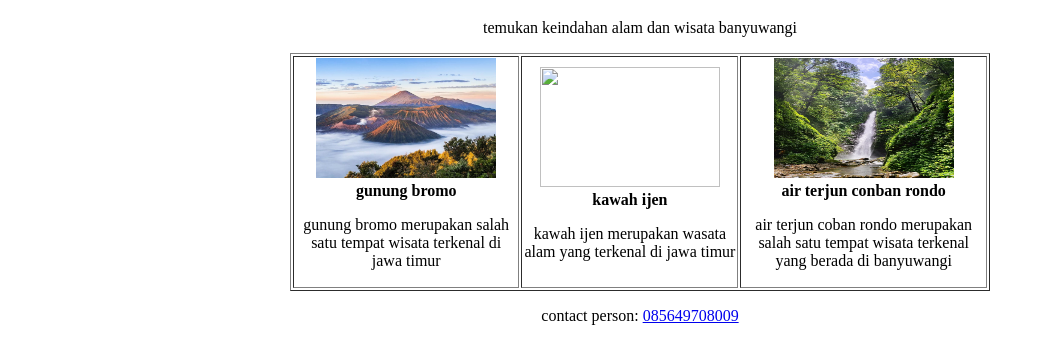
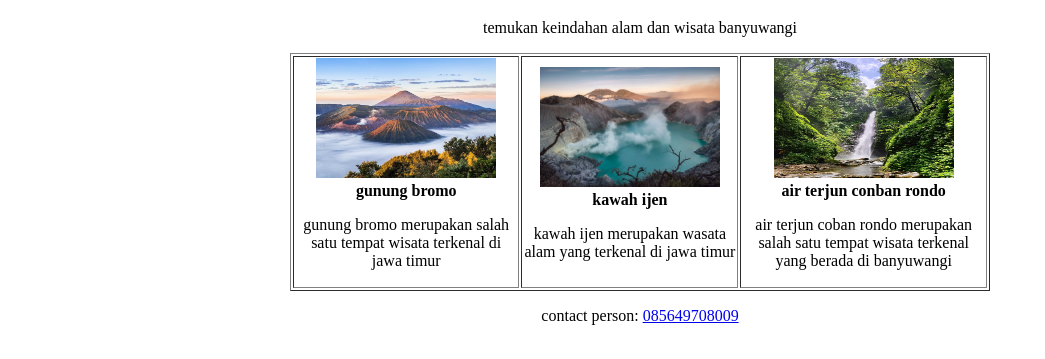
Before and after one commit to Nenieka/prawisata, a plain HTML site: page index2.html in a window 1280 px wide. Shown: the part 351-710 px from the top of the page, without its empty margins (0-1045 px from the left). Drawn offline with Linux system fonts and the light colour scheme.

Commit message:
Update index2.html

```diff
--- a/index2.html
+++ b/index2.html
@@ -42,7 +42,7 @@
             </p>
         </td>
         <td>
-            <img src="kawah Ijen(1).jpg" width="180" height="120"
+            <img src="kawah-ijen2 (1).jpeg" width="180" height="120"
             <br>
             <b>kawah ijen</b>
             <p>
```
